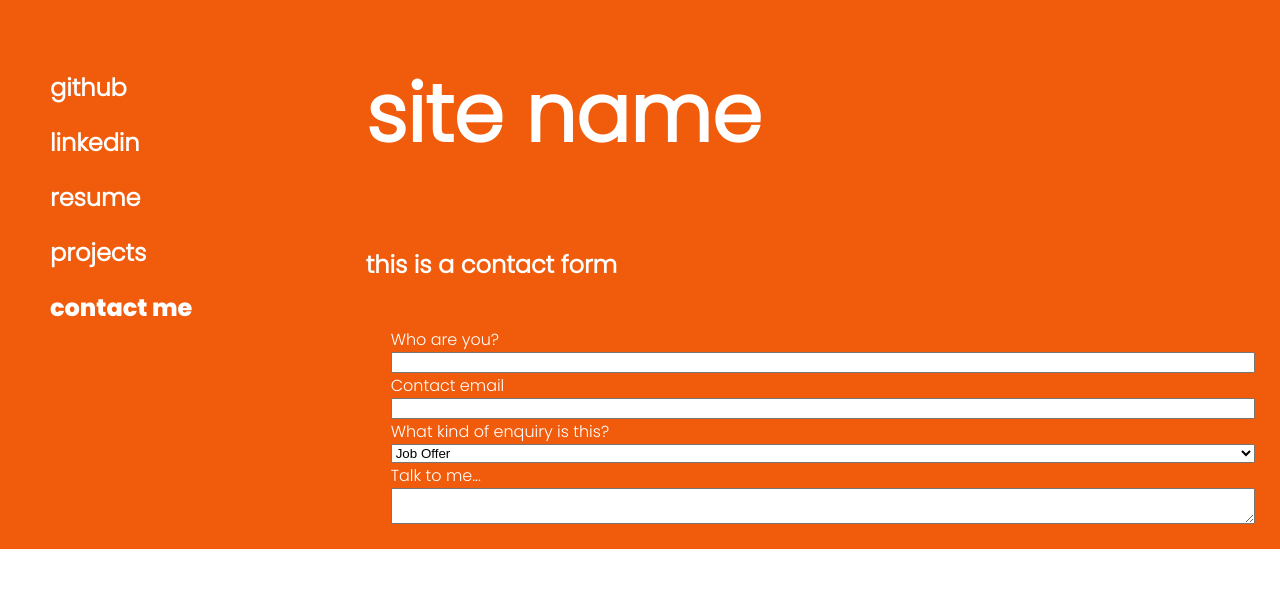
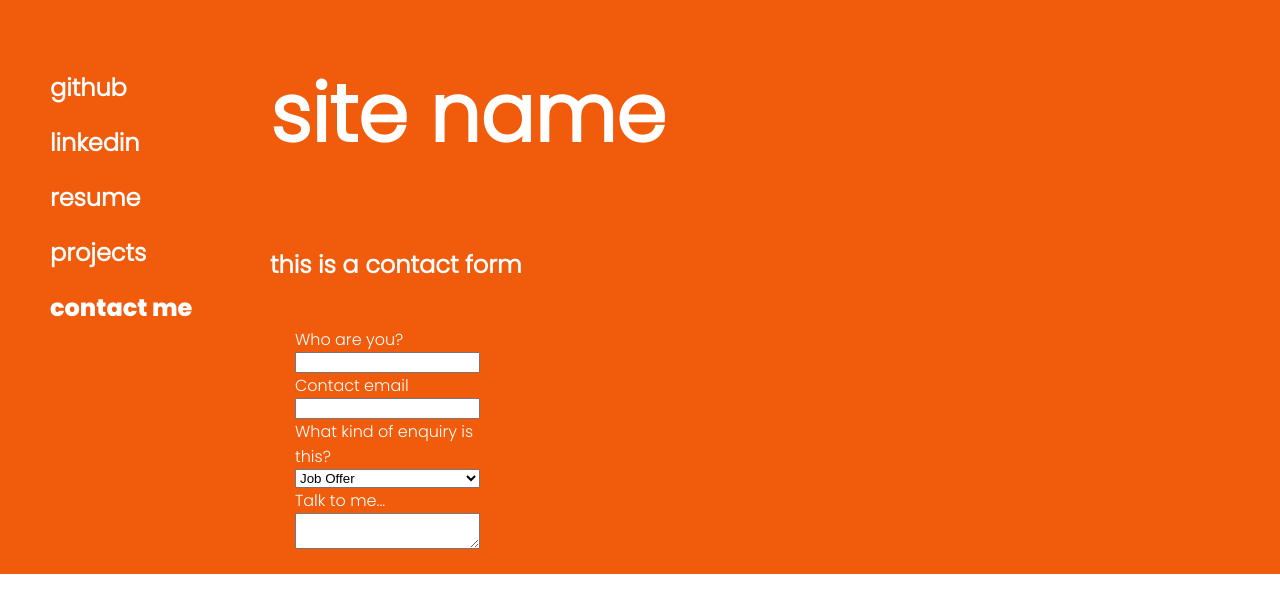
Before and after one commit to kimberleyrogers/portfolio, a React (Create React App) app: page / in a window 1280 px wide. Both pictures are taken after a click on the element "contact me". Shown: the top 612 px of the page. Built offline with nearby package versions, Linux system fonts and the light colour scheme.

Commit message:
form css

```diff
--- a/src/App.css
+++ b/src/App.css
@@ -15,6 +15,7 @@
   font-family: poppins-light;
   background-color: rgb(241, 92, 12);
   color: white;
+
 }
 
 /* remove underline from links */
@@ -41,6 +42,7 @@
   display: grid;
   grid-template-rows: repeat(8, auto);
   padding: 25px;
+  padding-right: 800px;
 }
 
 .project-grid {
```
